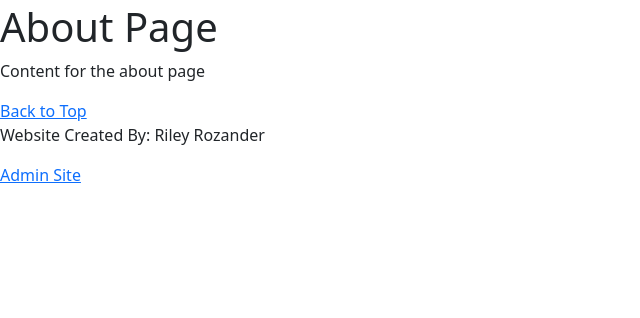
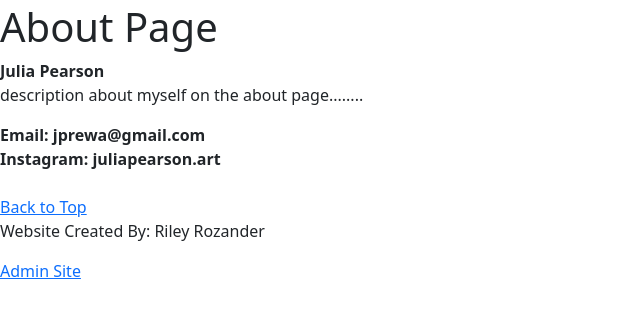
Before and after one commit to rrozander/Art-Website, a Django app: page /about/ in a window 1280 px wide. Shown: the part 53-371 px from the top of the page, without its empty margins (0-640 px from the left). Run offline with Django 3.2, Linux system fonts and the light colour scheme; data comes from the database, SQL or seed files in the repository; both versions use the stored data as it was after the commit; data that the repository does not hold is empty.

Commit message:
Implemented about model info onto page

```diff
--- a/JPWebsite/settings.py
+++ b/JPWebsite/settings.py
@@ -68,6 +68,7 @@ TEMPLATES = [
                 'django.contrib.messages.context_processors.messages',
                 # added context processor for category list to be loaded
                 'pages.views.category_list',
+                'pages.views.insta_username',
             ],
         },
     },
--- a/pages/models.py
+++ b/pages/models.py
@@ -1,6 +1,7 @@
 from email.mime import image
 from unicodedata import category
 from django.db import models
+from django.forms import ValidationError
 from django.urls import reverse
 
 # Create your models here.
@@ -13,4 +14,12 @@ class Category(models.Model):
 class About(models.Model):
   name = models.CharField(max_length=50)
   email = models.EmailField()
+  description = models.TextField()
   instagram_username = models.CharField(max_length=50)
+
+  def save(self, *args, **kwargs):
+    return super(About, self).save(*args, **kwargs)
+
+  def clean(self, *args, **kwargs):
+    if not self.pk and About.objects.exists():
+      raise ValidationError('There can only be one about instance')
--- a/pages/templates/about.html
+++ b/pages/templates/about.html
@@ -1,5 +1,10 @@
 {% extends "base.html" %}
 {% block content %}
   <h1>About Page</h1>
-  <p>Content for the about page</p>
+  <b>{{ about.name }}</b>
+  <p>{{ about.description }}</p>
+  <b>Email: {{ about.email }}</b>
+  <br>
+  <b>Instagram: {{ about.instagram_username }}</b>
+
 {% endblock %}
--- a/pages/templates/base.html
+++ b/pages/templates/base.html
@@ -17,7 +17,7 @@
         <p>Cannot Load Content</p>
       {% endblock %}
     </div>
-
+    <br>
     <div id="footer">
       {% include "footer.html" %}
     </div>
--- a/pages/templates/navbar.html
+++ b/pages/templates/navbar.html
@@ -21,7 +21,7 @@
         </li>
 
         <li class="nav-item">
-          <a class="nav-link" href="https://www.instagram.com/juliapearson.art/">Instagram</a>
+          <a class="nav-link" href="https://www.instagram.com/{{ insta_username }}/">Instagram</a>
         </li>
 
       </ul>
--- a/pages/views.py
+++ b/pages/views.py
@@ -1,14 +1,18 @@
 from urllib import response
 from django.shortcuts import get_object_or_404, render
 
-from .models import Category
+from .models import Category, About
 
 # Create your views here.
 def home_view(request):
   return render(request, 'home.html', {})
 
 def about_view(requests):
-  return render(requests, 'about.html', {})
+  about_info = get_object_or_404(About)
+  context = {
+    'about': about_info
+  }
+  return render(requests, 'about.html', context)
 
 def category_view(request, category_name):
   category_obj = get_object_or_404(Category, category_name=category_name)
@@ -17,7 +21,14 @@ def category_view(request, category_name):
   }
   return render(request, 'category_page.html', context)
 
-# context processor to load category list on every page with navbar
+# context processor to load objects on every page with navbar
+#------------------------------------------------
 def category_list(request):
   queryset = Category.objects.all
   return { 'category_list': queryset }
+
+def insta_username(request):
+  about_obj = About.objects.first()
+  username_obj = about_obj.instagram_username
+  return{ 'insta_username':username_obj }
+#------------------------------------------------
```
Also changed, not shown: db.sqlite3, pages/migrations/0003_about_description.py (added).
